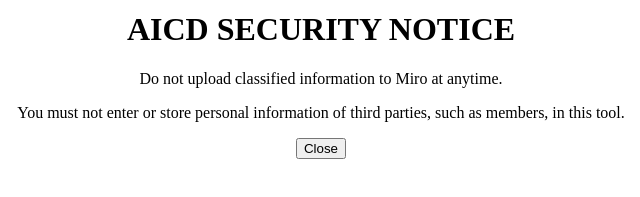
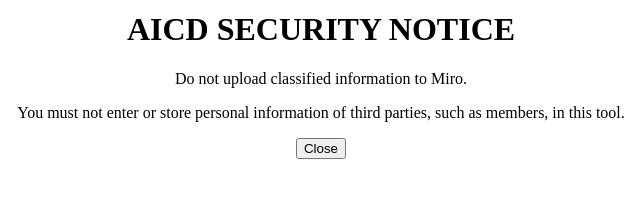
Before and after one commit to aicdmiro/aicdmiro.github.io, a plain HTML site: page modal.html in a window 1280 px wide. Shown: the part 269-466 px from the top of the page, 319-959 px from the left. Drawn offline with Linux system fonts and the light colour scheme; a script that the page names is missing.

Commit message:
Update modal.html

```diff
--- a/modal.html
+++ b/modal.html
@@ -23,7 +23,7 @@
       src="https://aicdmiro.github.io/AICD.png"
     />
     <h1>AICD SECURITY NOTICE</h1>
-    <p>Do not upload classified information to Miro at anytime.</p>
+    <p>Do not upload classified information to Miro.</p>
     <p>
       You must not enter or store personal information of
       third parties, such as members, in this tool.
```
